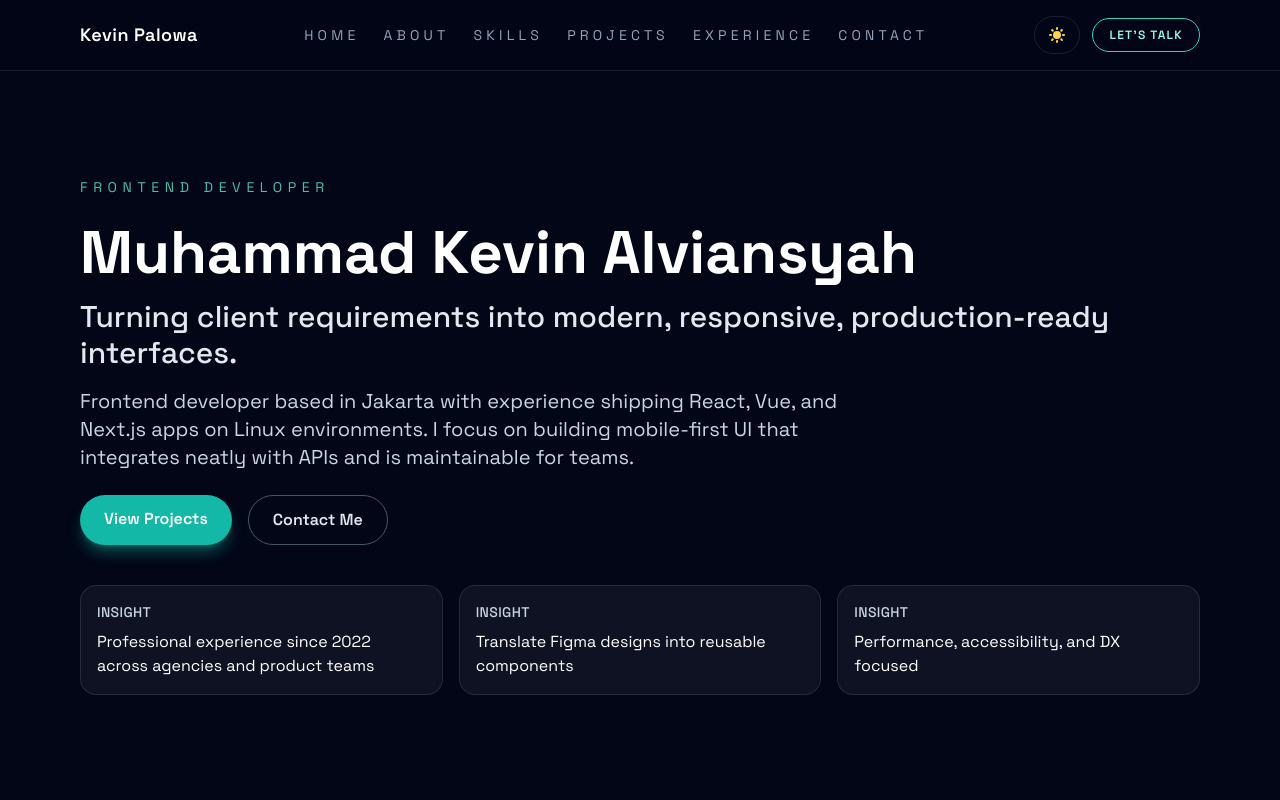
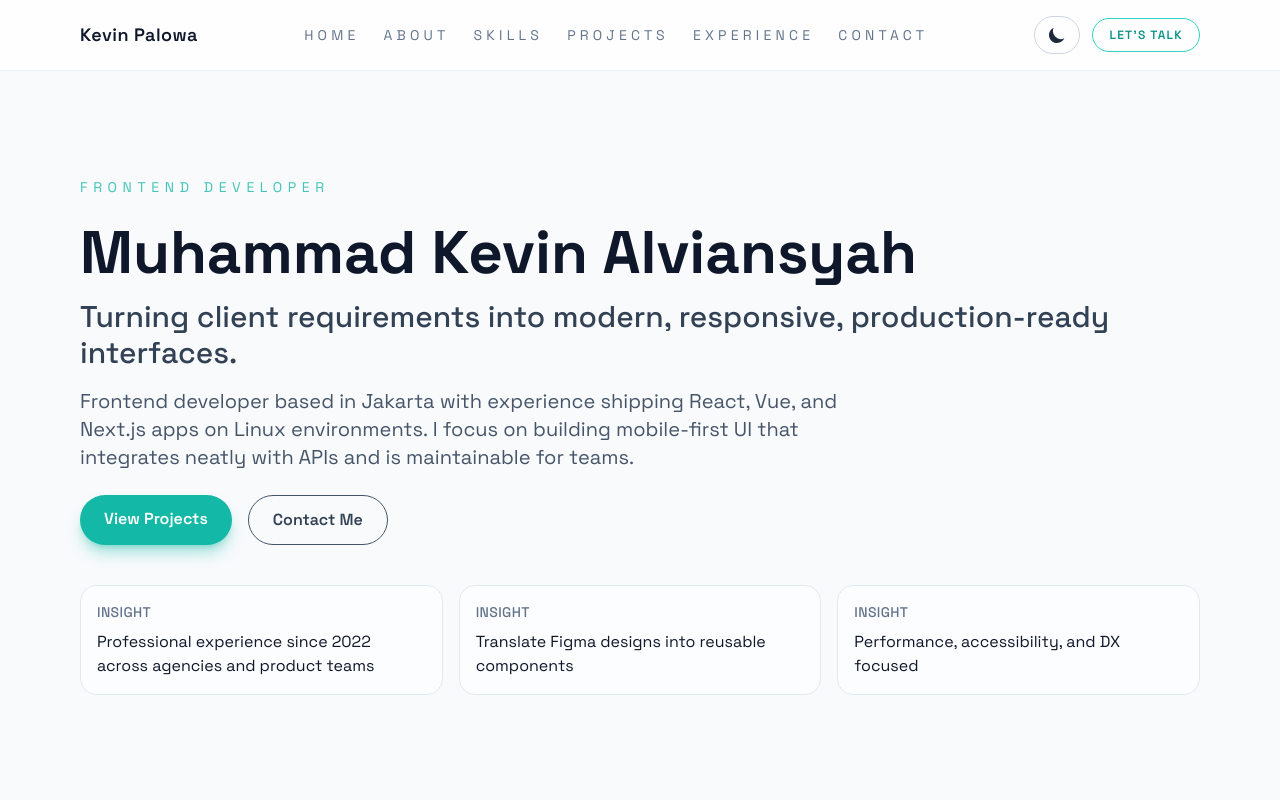
Before and after one commit to KevinPalowa/portfolio, a Next.js app: page / in a window 1280 px wide. Shown: the top 800 px of the page. Built offline with nearby package versions, Linux system fonts and the light colour scheme.

Commit message:
fix: theme

```diff
--- a/components/ThemeToggle.tsx
+++ b/components/ThemeToggle.tsx
@@ -2,37 +2,47 @@ import { SunIcon, MoonIcon } from "@heroicons/react/solid";
 import { useEffect, useState } from "react";
 import { useTheme } from "next-themes";
 import { motion } from "framer-motion";
+
+const variants = {
+  enter: { opacity: 1, y: 0 },
+  exit: { opacity: 0, y: -16 },
+};
+
 export default function ThemeToggle() {
-  const { theme, setTheme } = useTheme();
+  const { theme, resolvedTheme, setTheme } = useTheme();
   const [mounted, setMounted] = useState(false);
+
   useEffect(() => setMounted(true), []);
-  const variants = {
-    in: { opacity: 1, y: 0 },
-    exit: { opacity: 0, y: -100 },
+
+  const currentTheme =
+    theme === "system" ? resolvedTheme ?? "light" : theme ?? "light";
+  const isDark = currentTheme === "dark";
+
+  const handleToggle = () => {
+    if (!mounted) return;
+    setTheme(isDark ? "light" : "dark");
   };
+
   return (
     <button
-      onClick={() => {
-        setTheme(theme === "light" ? "dark" : "light");
-      }}
-      className="rounded-full border border-slate-300 px-3 py-2 text-slate-800 transition hover:border-teal-400 focus:outline-none dark:border-white/10 dark:text-white"
+      onClick={handleToggle}
+      className="rounded-full border border-slate-300 px-3 py-2 text-slate-800 transition hover:border-teal-400 focus:outline-none disabled:opacity-40 dark:border-white/10 dark:text-white"
       aria-label="Theme toggle button"
+      disabled={!mounted}
     >
       <motion.div
         variants={variants}
-        animate={theme === "dark" ? "in" : "exit"}
+        animate={mounted && isDark ? "enter" : "exit"}
+        initial={false}
       >
-        {mounted && theme === "dark" && (
-          <SunIcon className="h-5 w-5 text-amber-300" />
-        )}
+        {mounted && isDark && <SunIcon className="h-5 w-5 text-amber-300" />}
       </motion.div>
       <motion.div
         variants={variants}
-        animate={theme === "light" ? "in" : "exit"}
+        animate={mounted && !isDark ? "enter" : "exit"}
+        initial={false}
       >
-        {mounted && theme === "light" && (
-          <MoonIcon className="h-5 w-5 text-slate-800" />
-        )}
+        {mounted && !isDark && <MoonIcon className="h-5 w-5 text-slate-800" />}
       </motion.div>
     </button>
   );
--- a/pages/_app.tsx
+++ b/pages/_app.tsx
@@ -5,7 +5,12 @@ import "../styles/codeHighlighting.css";
 
 function MyApp({ Component, pageProps }: AppProps) {
   return (
-    <ThemeProvider attribute="class" defaultTheme="dark" enableSystem>
+    <ThemeProvider
+      attribute="class"
+      defaultTheme="system"
+      enableSystem
+      disableTransitionOnChange
+    >
       <Component {...pageProps} />
     </ThemeProvider>
   );
--- a/pages/_document.tsx
+++ b/pages/_document.tsx
@@ -3,7 +3,7 @@ import Document, { Head, Html, Main, NextScript } from "next/document";
 export default class MyDocument extends Document {
   render() {
     return (
-      <Html lang="en">
+      <Html lang="en" suppressHydrationWarning>
         <Head>
           <link rel="icon" type="image/png" href="/favicon.png" />
         </Head>
```
